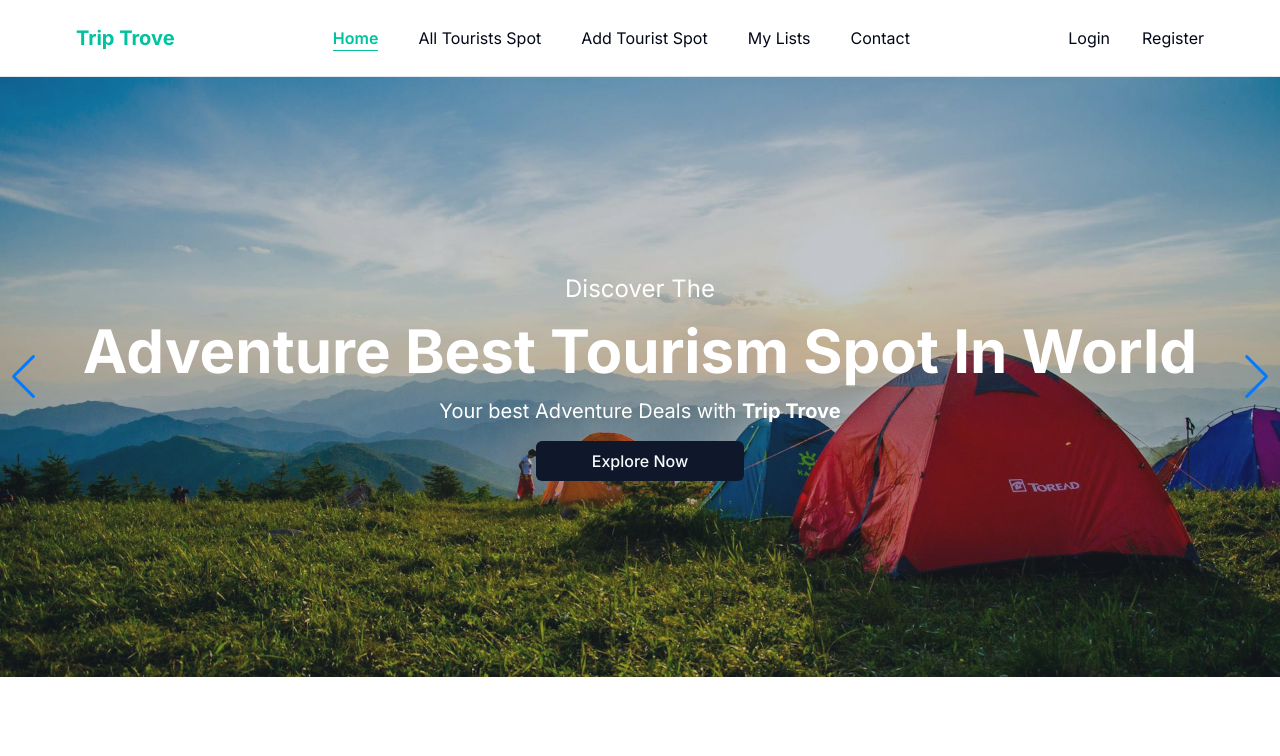
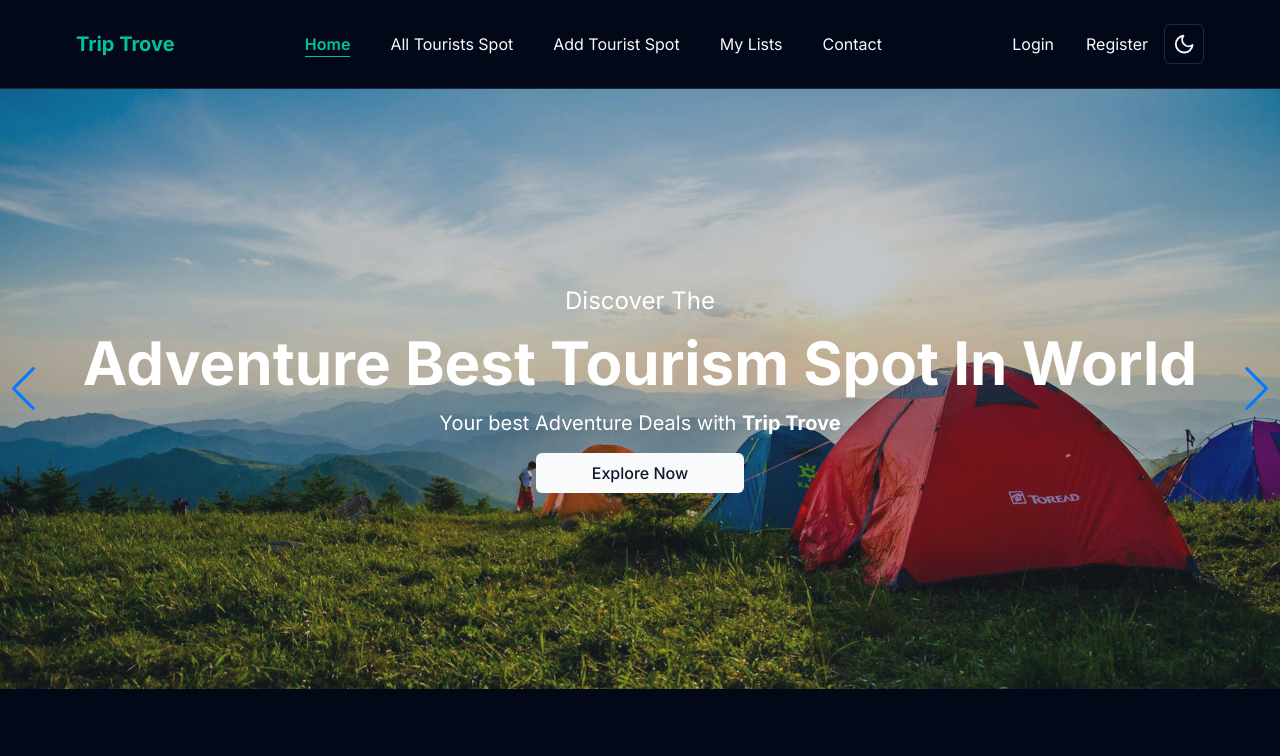
Before and after one commit to ramim-ahmed/trip-trove-tourism-management-client-side-application, a React (Vite) app: page / in a window 1280 px wide. Shown: the top 756 px of the page. Built offline with nearby package versions, Linux system fonts and the light colour scheme; no server answers.

Commit message:
[DONE] country-wise-tourists-list-show

```diff
--- a/src/components/BroweCountry.jsx
+++ b/src/components/BroweCountry.jsx
@@ -18,6 +18,11 @@ export default function BroweCountry() {
           <div className="border-4 w-44 border-b border-baseColor"></div>
         </div>
       </div>
+      {countries?.data?.data?.data?.data.length <= 0 && (
+        <div className="text-center mt-8">
+          <h1 className="text-xl">No Data Found!!</h1>
+        </div>
+      )}
       <div className="grid lg:grid-cols-3 md:grid-cols-2 grid-cols-1 gap-6 mt-8">
         {isLoading ? (
           <div className="col-span-3 flex justify-center">
--- a/src/components/Country.jsx
+++ b/src/components/Country.jsx
@@ -1,22 +1,28 @@
-/* eslint-disable react/prop-types */
+import { Link } from "react-router-dom";
 import { Button } from "./ui/button";
 import { FaArrowRightLong } from "react-icons/fa6";
+import PropTypes from "prop-types";
 export default function Country({ item }) {
+  const { name, photo, _id } = item || {};
   return (
     <div className="relative hover:scale-105 duration-300 hover:duration-300">
       <div>
         <img
           className="w-full rounded-md h-96 object-cover "
-          src={item?.photo}
+          src={photo}
           alt=""
         />
       </div>
-      <div className="flex justify-center">
+      <Link to={`/countries/${name}/${_id}`} className="flex justify-center">
         <Button className="absolute bottom-3 w-72 bg-baseColor flex justify-between">
           <span>{item?.name}</span>
           <FaArrowRightLong className="w-6 h-6 text-white" />
         </Button>
-      </div>
+      </Link>
     </div>
   );
 }
+
+Country.propTypes = {
+  item: PropTypes.object.isRequired,
+};
--- /dev/null
+++ b/src/components/CountryWiseTouristSpot.jsx
@@ -0,0 +1,89 @@
+import axios from "@/axios/axios";
+import { useQuery } from "@tanstack/react-query";
+import { useState } from "react";
+import {
+  DropdownMenu,
+  DropdownMenuContent,
+  DropdownMenuItem,
+  DropdownMenuTrigger,
+} from "@/components/ui/dropdown-menu";
+import { BsFilterRight } from "react-icons/bs";
+import TouristSpot from "./TouristSpot";
+import Loader from "./Loader";
+import { useNavigate, useParams } from "react-router-dom";
+import { FaArrowLeftLong } from "react-icons/fa6";
+export default function CountryWiseTouristSpot() {
+  const { id, country } = useParams();
+  console.log(id, country);
+  const navigate = useNavigate();
+  const [sorted, setSorted] = useState("desc");
+  const { data, isLoading } = useQuery({
+    queryKey: ["tourists", sorted, id],
+    queryFn: async () => axios.get(`/tourists/?country=${id}`),
+  });
+  const allTouristsSpot = data?.data?.data;
+  const handleGoBack = () => {
+    navigate(-1 || "/");
+  };
+  if (isLoading) {
+    return (
+      <div className="flex min-h-screen justify-center">
+        <Loader />
+      </div>
+    );
+  }
+  return (
+    <div className="py-10 max-w-6xl mx-auto px-3">
+      <div className="">
+        <div className="bg-baseColor text-center p-6">
+          <h1 className="text-center font-medium text-white text-xl">
+            {country}
+          </h1>
+        </div>
+      </div>
+      <div className="flex justify-end mt-10">
+        {allTouristsSpot.length > 0 && (
+          <div>
+            <DropdownMenu>
+              <DropdownMenuTrigger className="flex space-x-2 items-center w-28 border px-3 ">
+                <BsFilterRight className="w-8 h-8" />
+                <p className="text-base font-medium">Filter</p>
+              </DropdownMenuTrigger>
+              <DropdownMenuContent>
+                <DropdownMenuItem
+                  onClick={() => setSorted("asc")}
+                  className="font-semibold cursor-pointer w-68"
+                >
+                  Asc By Average Cost
+                </DropdownMenuItem>
+                <DropdownMenuItem
+                  onClick={() => setSorted("desc")}
+                  className="font-semibold cursor-pointer w-68"
+                >
+                  Desc By Average Cost
+                </DropdownMenuItem>
+              </DropdownMenuContent>
+            </DropdownMenu>
+          </div>
+        )}
+      </div>
+      {allTouristsSpot.length <= 0 && (
+        <div className="text-center">
+          <h1 className="text-xl">No Data Found!!</h1>
+        </div>
+      )}
+      <div
+        onClick={() => handleGoBack()}
+        className="flex items-center cursor-pointer space-x-2"
+      >
+        <FaArrowLeftLong className="w-6 h-6" />
+        <p className="font-medium">GO BACK</p>
+      </div>
+      <div className="grid lg:grid-cols-3 md:grid-cols-2 grid-cols-1 gap-6 mt-10">
+        {allTouristsSpot?.map((item) => (
+          <TouristSpot key={item._id} item={item} />
+        ))}
+      </div>
+    </div>
+  );
+}
--- a/src/components/Nav.jsx
+++ b/src/components/Nav.jsx
@@ -9,6 +9,7 @@ import { Link, NavLink } from "react-router-dom";
 import useAuth from "@/hooks/useAuth";
 import { HoverCard, HoverCardContent, HoverCardTrigger } from "./ui/hover-card";
 import { Button } from "./ui/button";
+import ThemeMode from "./ThemeMode";
 
 export default function Nav() {
   const { authUser, logout } = useAuth();
@@ -17,8 +18,8 @@ export default function Nav() {
   };
   return (
     <nav className="py-6 border-b">
-      <div className="max-w-6xl mx-auto px-3">
-        <div className="flex justify-between items-center">
+      <div className="max-w-6xl mx-auto px-3 flex items-center">
+        <div className="flex justify-between items-center flex-1 mr-4">
           <div className="flex items-center space-x-3 lg:space-x-0">
             <div className="lg:hidden">
               <DropdownMenu>
@@ -86,6 +87,8 @@ export default function Nav() {
                       Contact
                     </DropdownMenuItem>
                   </NavLink>
+                  {!authUser && (
+                    <>
                       <NavLink
                         to="/login"
                         className={({ isActive }) =>
@@ -110,6 +113,8 @@ export default function Nav() {
                           Register
                         </DropdownMenuItem>
                       </NavLink>
+                    </>
+                  )}
                 </DropdownMenuContent>
               </DropdownMenu>
             </div>
@@ -218,6 +223,9 @@ export default function Nav() {
             </div>
           )}
         </div>
+        <div className="">
+          <ThemeMode />
+        </div>
       </div>
     </nav>
   );
--- /dev/null
+++ b/src/components/ThemeMode.jsx
@@ -0,0 +1,35 @@
+import useTheme from "@/hooks/useTheme";
+import { Button } from "./ui/button";
+import {
+  DropdownMenu,
+  DropdownMenuContent,
+  DropdownMenuItem,
+  DropdownMenuTrigger,
+} from "./ui/dropdown-menu";
+import { IoMdSunny } from "react-icons/io";
+import { FiMoon } from "react-icons/fi";
+export default function ThemeMode() {
+  const { setTheme } = useTheme();
+  return (
+    <DropdownMenu>
+      <DropdownMenuTrigger asChild>
+        <Button variant="outline" size="icon">
+          <IoMdSunny className="h-[1.4rem] w-[1.4rem] rotate-0 scale-100 transition-all dark:-rotate-90 dark:scale-0" />
+          <FiMoon className="absolute h-[1.4rem] w-[1.4rem] rotate-90 scale-0 transition-all dark:rotate-0 dark:scale-100" />
+          <span className="sr-only">Toggle theme</span>
+        </Button>
+      </DropdownMenuTrigger>
+      <DropdownMenuContent align="end">
+        <DropdownMenuItem onClick={() => setTheme("light")}>
+          Light
+        </DropdownMenuItem>
+        <DropdownMenuItem onClick={() => setTheme("dark")}>
+          Dark
+        </DropdownMenuItem>
+        <DropdownMenuItem onClick={() => setTheme("system")}>
+          System
+        </DropdownMenuItem>
+      </DropdownMenuContent>
+    </DropdownMenu>
+  );
+}
--- a/src/components/TouristsSpot.jsx
+++ b/src/components/TouristsSpot.jsx
@@ -19,6 +19,11 @@ export default function TouristsSpot() {
           <div className="border-4 w-44 border-b border-baseColor"></div>
         </div>
       </div>
+      {tourists?.data?.data.length <= 0 && (
+        <div className="text-center mt-8">
+          <h1 className="text-xl">No Data Found!!</h1>
+        </div>
+      )}
       <div className="grid lg:grid-cols-3 md:grid-cols-2 grid-cols-1 gap-6 mt-10">
         {isLoading ? (
           <div className="col-span-3 flex justify-center">
--- /dev/null
+++ b/src/hooks/useTheme.jsx
@@ -0,0 +1,9 @@
+import { ThemeProviderContext } from "@/providers/ThemeProvider";
+import { useContext } from "react";
+
+export default function useTheme() {
+  const context = useContext(ThemeProviderContext);
+  if (context === undefined)
+    throw new Error("useTheme must be used within a ThemeProvider");
+  return context;
+}
--- a/src/main.jsx
+++ b/src/main.jsx
@@ -6,15 +6,18 @@ import routes from "./routes/routes.jsx";
 import { QueryClient, QueryClientProvider } from "@tanstack/react-query";
 import { Toaster } from "react-hot-toast";
 import AuthProvider from "./providers/AuthProvider";
+import ThemeProvider from "./providers/ThemeProvider";
 // Create a client
 const queryClient = new QueryClient();
 ReactDOM.createRoot(document.getElementById("root")).render(
   <React.StrictMode>
+    <ThemeProvider defaultTheme="dark" storageKey="vite-ui-theme">
       <AuthProvider>
         <QueryClientProvider client={queryClient}>
           <RouterProvider router={routes} />
           <Toaster />
         </QueryClientProvider>
       </AuthProvider>
+    </ThemeProvider>
   </React.StrictMode>
 );
--- a/src/pages/Contact.jsx
+++ b/src/pages/Contact.jsx
@@ -39,7 +39,7 @@ export default function Contact() {
             </div>
           </div>
         </div>
-        <div className="lg:w-1/3 md:w-1/2 bg-white flex flex-col md:ml-auto w-full md:py-8 mt-8 md:mt-0">
+        <div className="lg:w-1/3 md:w-1/2 bg-white dark:p-4 dark:text-white flex flex-col md:ml-auto w-full md:py-8 mt-8 md:mt-0">
           <h2 className="text-gray-900 text-lg mb-1 font-medium title-font">
             Just feel free to connect with us
           </h2>
--- a/src/pages/UpdateTourist.jsx
+++ b/src/pages/UpdateTourist.jsx
@@ -257,7 +257,7 @@ export default function UpdateTourist() {
                 type="text"
                 id="description"
                 name="description"
-                className="w-full bg-white rounded border border-gray-300 focus:border-baseColor focus:ring-2 focus:ring-baseColor h-20 text-base outline-none text-gray-700 py-1 px-3 resize-none leading-6 transition-colors duration-200 ease-in-out"
+                className="w-full bg-white rounded border border-gray-300 focus:border-baseColor focus:ring-2 focus:ring-baseColor h-28 text-base outline-none text-gray-700 py-1 px-3 resize-none leading-6 transition-colors duration-200 ease-in-out"
               />
             </div>
           </div>
--- /dev/null
+++ b/src/providers/ThemeProvider.jsx
@@ -0,0 +1,52 @@
+/* eslint-disable react/prop-types */
+import { createContext, useEffect, useState } from "react";
+
+const initialState = {
+  theme: "system",
+  setTheme: () => null,
+};
+
+export const ThemeProviderContext = createContext(initialState);
+
+export default function ThemeProvider({
+  children,
+  defaultTheme = "system",
+  storageKey = "vite-ui-theme",
+  ...props
+}) {
+  const [theme, setTheme] = useState(
+    () => localStorage.getItem(storageKey) || defaultTheme
+  );
+
+  useEffect(() => {
+    const root = window.document.documentElement;
+
+    root.classList.remove("light", "dark");
+
+    if (theme === "system") {
+      const systemTheme = window.matchMedia("(prefers-color-scheme: dark)")
+        .matches
+        ? "dark"
+        : "light";
+
+      root.classList.add(systemTheme);
+      return;
+    }
+
+    root.classList.add(theme);
+  }, [theme]);
+
+  const value = {
+    theme,
+    setTheme: (theme) => {
+      localStorage.setItem(storageKey, theme);
+      setTheme(theme);
+    },
+  };
+
+  return (
+    <ThemeProviderContext.Provider {...props} value={value}>
+      {children}
+    </ThemeProviderContext.Provider>
+  );
+}
--- a/src/routes/routes.jsx
+++ b/src/routes/routes.jsx
@@ -1,5 +1,6 @@
 import PrivateRoute from "@/PrivateRoute/PrivateRoute";
 import axios from "@/axios/axios";
+import CountryWiseTouristSpot from "@/components/CountryWiseTouristSpot";
 import RootLayout from "@/layouts/RootLayout";
 import AddTouristSpot from "@/pages/AddTouristSpot";
 import AllTouristsSpot from "@/pages/AllTouristsSpot";
@@ -27,9 +28,14 @@ const routes = createBrowserRouter([
         path: "/all-tourists-spot",
         element: <AllTouristsSpot />,
       },
+      { path: "/countries/:country/:id", element: <CountryWiseTouristSpot /> },
       {
         path: "/tourist-spot/details/:id",
-        element: <TouristsSpotDetails />,
+        element: (
+          <PrivateRoute>
+            <TouristsSpotDetails />
+          </PrivateRoute>
+        ),
         loader: async ({ params }) =>
           await axios.get(`/tourists/${params?.id}`),
       },
```
Lines whose indentation alone changed are shown as unchanged.
